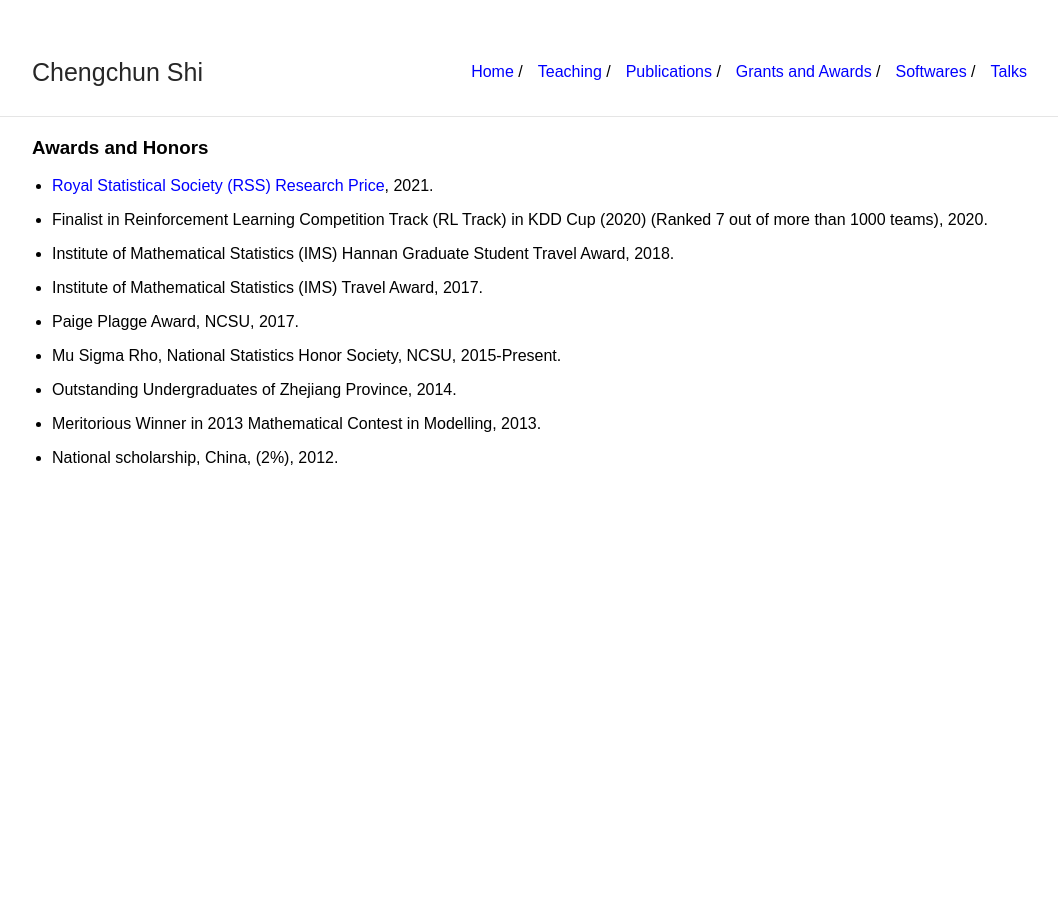
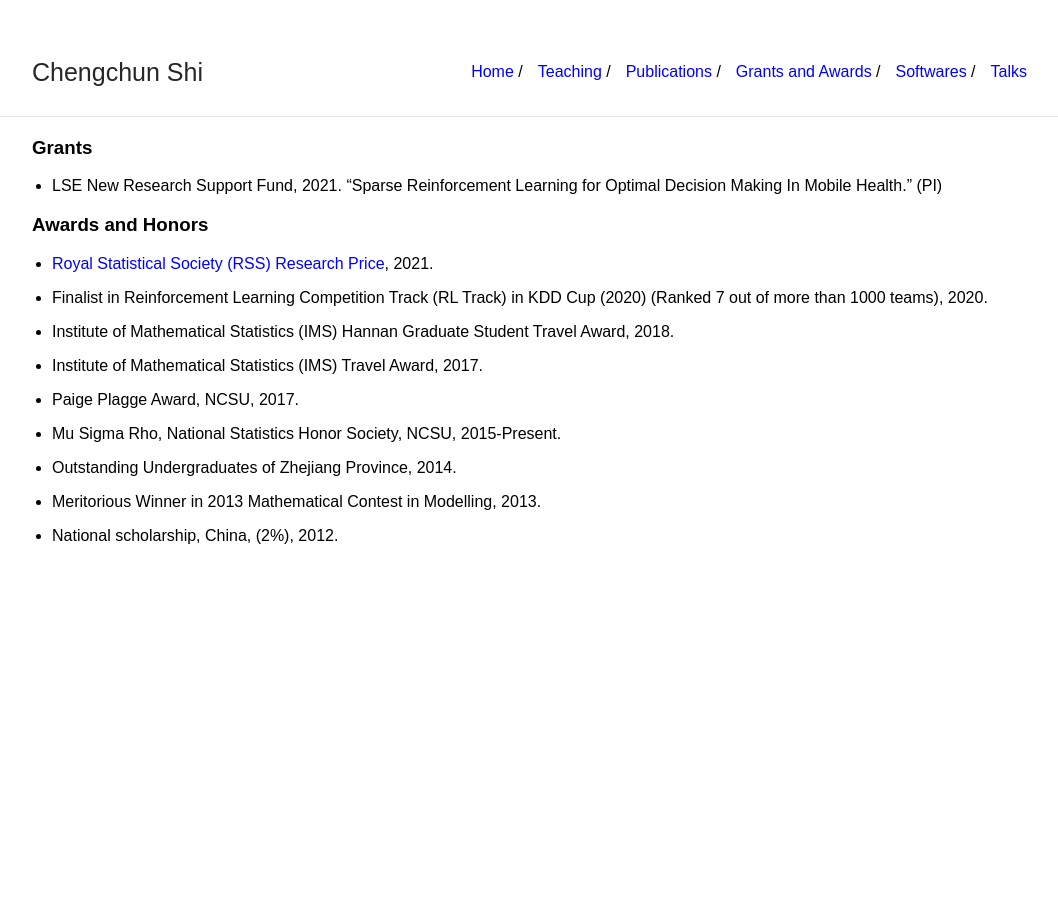
Before and after one commit to callmespring/callmespring.github.io, a Jekyll site: the page built from awards.md, in a window 1280 px wide. Shown: the whole page, without its empty margins (108-1166 px from the left). Built offline with Jekyll 4.4.1, drawn with Linux system fonts in a browser that asks for light colours.

Commit message:
Update awards.md

```diff
--- a/awards.md
+++ b/awards.md
@@ -1,7 +1,11 @@
 ---
 layout: default
-title: Awards
+title: Grants and Awards
 ---
+
+### Grants
+
+* LSE New Research Support Fund, 2021. "Sparse Reinforcement Learning for Optimal Decision Making In Mobile Health." (PI)
 
 ### Awards and Honors
 
```
